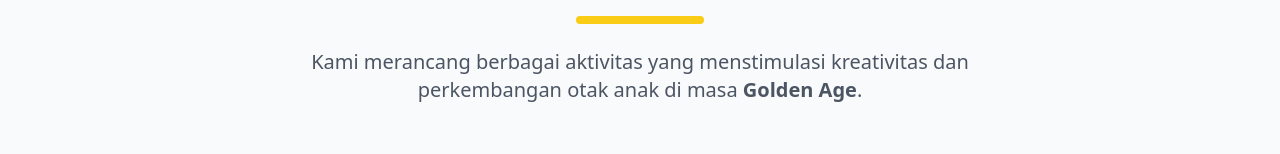
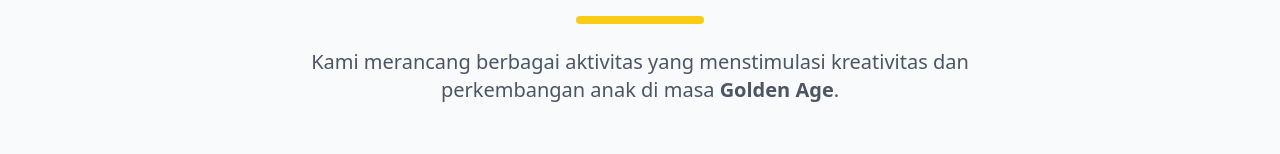
Before and after one commit to tktpq-al-huda/tk-tpq-project, a React (Vite) app: page /kegiatan-tk in a window 1280 px wide. Shown: the part 184-338 px from the top of the page. Built offline with nearby package versions, Linux system fonts and the light colour scheme.

Commit message:
minor update

```diff
--- a/src/kegiatan/kegiatan-tk/TKKegiatan.jsx
+++ b/src/kegiatan/kegiatan-tk/TKKegiatan.jsx
@@ -77,7 +77,7 @@ export default function TKKegiatan() {
       <div className="text-center mb-20">
         <h2 className="text-5xl font-extrabold text-huda-dark mb-6">Kegiatan Seru di TK</h2>
         <div className="w-32 h-2 bg-huda-yellow mx-auto rounded-full"></div>
-        <p className="mt-6 text-xl text-gray-600 max-w-2xl mx-auto">Kami merancang berbagai aktivitas yang menstimulasi kreativitas dan perkembangan otak anak di masa <strong>Golden Age</strong>.</p>
+        <p className="mt-6 text-xl text-gray-600 max-w-2xl mx-auto">Kami merancang berbagai aktivitas yang menstimulasi kreativitas dan perkembangan anak di masa <strong>Golden Age</strong>.</p>
       </div>
 
       <div className="grid md:grid-cols-2 lg:grid-cols-3 gap-10">
```
